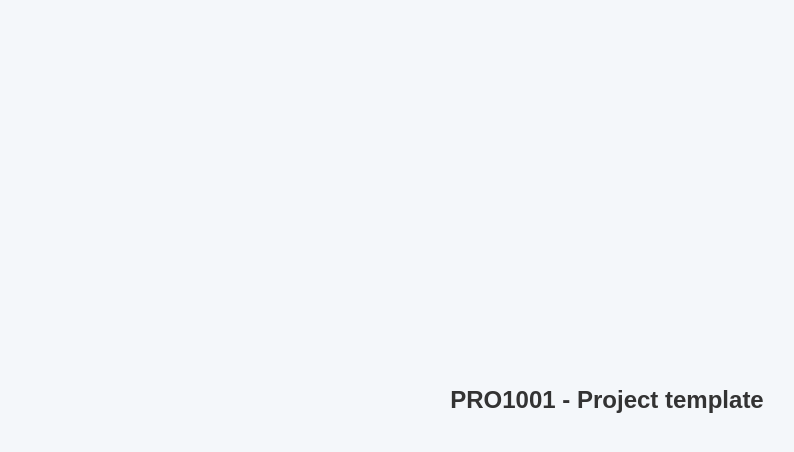
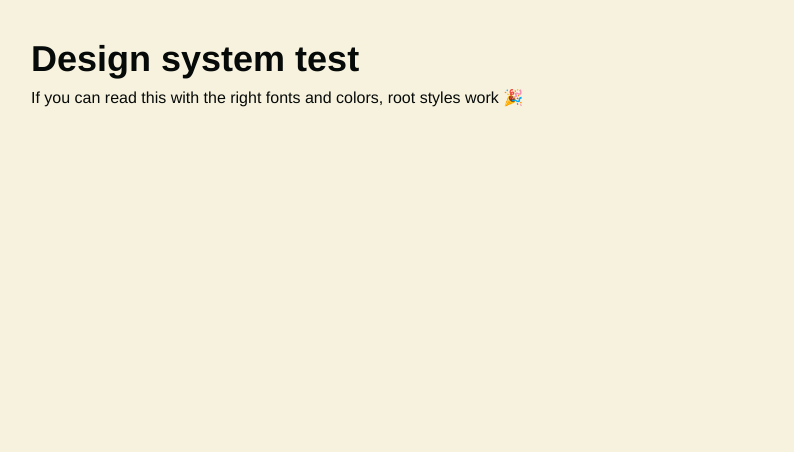
Before and after one commit to sonansandy/pro1001-samples, a plain HTML site: page pro1001-project-template/index.html in a window 1280 px wide. Shown: the whole page, without its empty margins (33-827 px from the left). Drawn offline with nearby package versions, Linux system fonts and the light colour scheme; files that its build step writes are made by us from their sources; a web font is replaced by a local one.

Commit message:
First test commit

```diff
--- a/pro1001-project-template/css/styles.css
+++ b/pro1001-project-template/css/styles.css
@@ -1,16 +1,92 @@
+/* 1. Basic reset */
+*,
+*::before,
+*::after {
+    box-sizing: border-box;
+    margin: 0;
+    padding: 0;
+}
+
+/* 2. Design tokens from Figma */
+:root {
+    /* Colors from the style guide */
+    --color-bg-primary: #f7f2de;
+    /* Primary background */
+    --color-bg-secondary: #ffffff;
+    /* Secondary background + cards */
+    --color-text-main: #060a08;
+    /* Text & interface */
+    --color-text-invert: #ffffff;
+
+    --color-red: #dc4131;
+    /* Buttons default */
+    --color-red-hover: #ae2e21;
+    /* Button hover */
+    --color-blue-light: #e1eaf9;
+    /* "Lys blå" */
+    --color-green: #008f51;
+    /* "Grønn" */
+
+    /* Typography – font families */
+    --font-logo: "Frank Ruhl Libre", serif;
+    --font-heading: "Arimo", system-ui, -apple-system, BlinkMacSystemFont, sans-serif;
+    --font-body: "Arimo", system-ui, -apple-system, BlinkMacSystemFont, sans-serif;
+
+    /* Mobile font sizes (default) */
+    --fs-logo-mobile: 75px;
+    --fs-header-mobile: 24px;
+    --fs-subheader-mobile: 18px;
+    --fs-accent-mobile: 16px;
+    --fs-body-mobile: 16px;
+    --fs-body-large-mobile: 18px;
+
+    /* Desktop font sizes – we’ll apply these with a media query */
+    --fs-logo-desktop: 200px;
+    --fs-header-desktop: 36px;
+    --fs-subheader-desktop: 20px;
+    --fs-accent-desktop: 20px;
+    --fs-body-desktop: 16px;
+    --fs-body-large-desktop: 20px;
+
+    /* Layout helpers */
+    --page-max-width: 1200px;
+    --page-padding-x: 1.5rem;
+    --page-padding-y: 2rem;
+
+    /* Misc */
+    --radius-pill: 999px;
+    --transition-fast: 150ms ease-out;
+}
+
+/* 3. Global page defaults */
 html,
 body {
-    margin: 0;
-    padding: 0;
     height: 100%;
-    font-family: sans-serif;
-    background: #f4f7fa;
-    color: #333;
-    display: flex;
-    align-items: center;
-    justify-content: center;
 }
 
+body {
+    font-family: var(--font-body);
+    background-color: var(--color-bg-primary);
+    color: var(--color-text-main);
+    line-height: 1.5;
+}
+
+/* Center the content and give it some breathing room */
+main {
+    max-width: var(--page-max-width);
+    margin: 0 auto;
+    padding: var(--page-padding-y) var(--page-padding-x);
+}
+
+/* Simple test styles, we’ll replace with proper components later */
 h1 {
-    font-size: 1.5rem;
+    font-family: var(--font-heading);
+    font-size: var(--fs-header-mobile);
 }
+
+/* 4. Switch to desktop font sizes at a breakpoint */
+@media (min-width: 768px) {
+    h1 {
+        font-size: var(--fs-header-desktop);
+    }
+}
--- a/pro1001-project-template/index.html
+++ b/pro1001-project-template/index.html
@@ -1,14 +1,24 @@
-<!doctype html>
+<!DOCTYPE html>
 <html lang="en">
 
 <head>
-    <meta charset="utf-8">
-    <title>PRO1001 - Project template</title>
-    <link rel="stylesheet" href="css/styles.css">
+    <meta charset="UTF-8" />
+    <title>FRAM – Sustainable Food Delivery</title>
+
+    <!-- Google Fonts for Frank Ruhl Libre and Arimo -->
+    <link rel="stylesheet"
+        href="https://fonts.googleapis.com/css2?family=Frank+Ruhl+Libre:wght@300;400&family=Arimo:wght@400;500;700&display=swap" />
+
+    <!-- Your CSS -->
+    <link rel="stylesheet" href="styles.css" />
 </head>
 
 <body>
-    <h1>PRO1001 - Project template</h1>
+    <main>
+        <!-- We’ll fill this with real content later -->
+        <h1>Design system test</h1>
+        <p>If you can read this with the right fonts and colors, root styles work 🎉</p>
+    </main>
 </body>
 
 </html>
```
